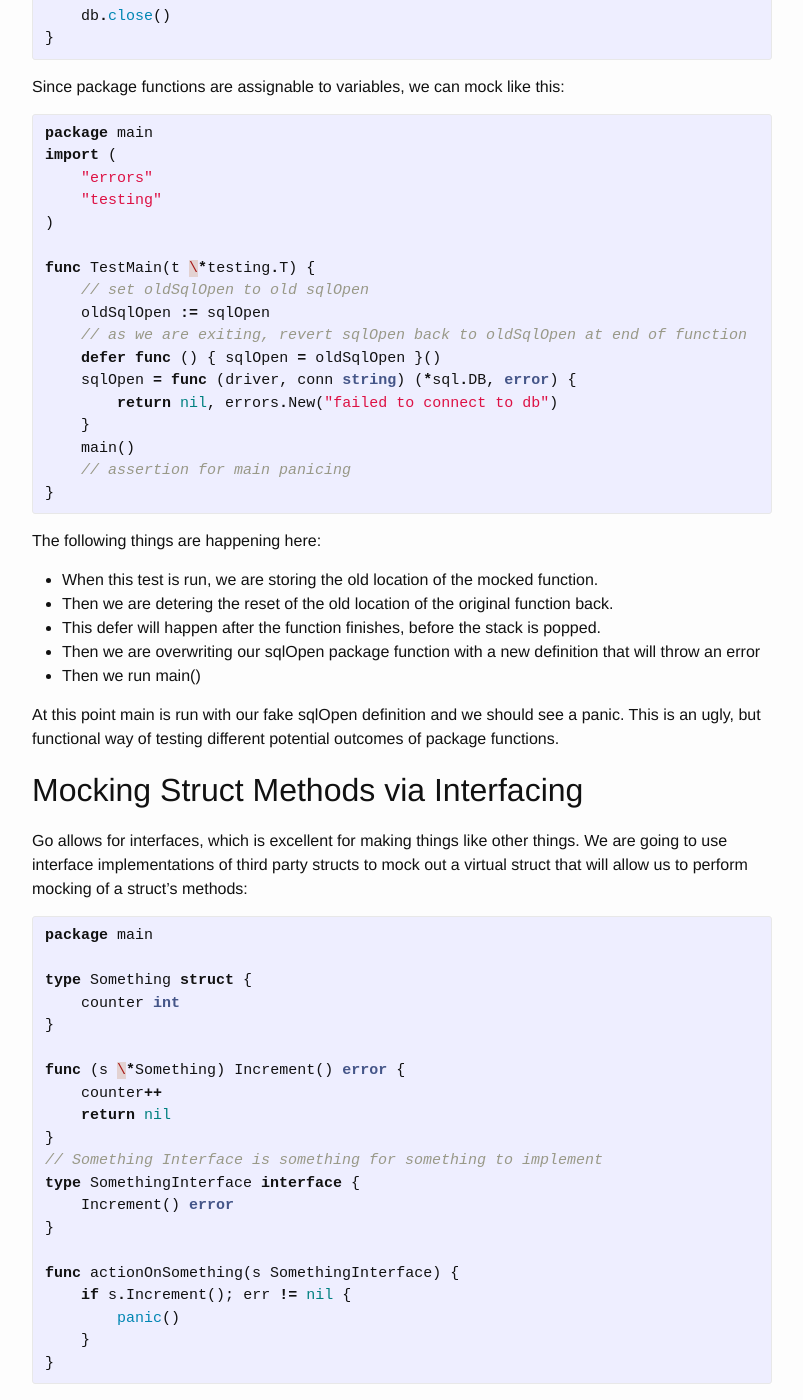
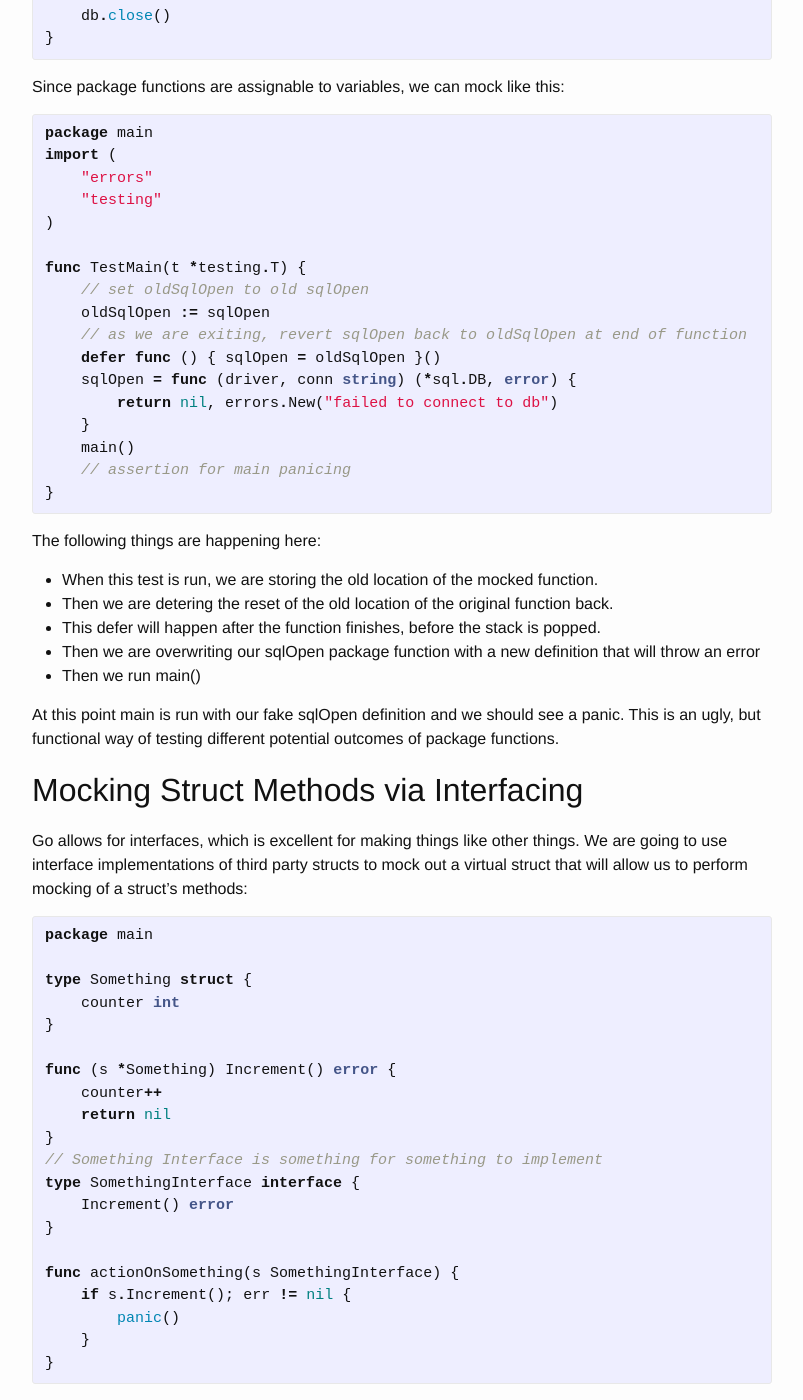
Before and after one commit to husobee/husobee.github.io, a Jekyll site: the page built from _posts/2015-06-08-golang-unit-testing.markdown, in a window 1280 px wide and 1400 px high, scrolled down 766 px. Shown: the whole window, without its empty margins (238-1041 px from the left). Built offline with Jekyll 4.4.1, drawn with Linux system fonts in a browser that asks for light colours.

```diff
--- a/_posts/2015-06-08-golang-unit-testing.markdown
+++ b/_posts/2015-06-08-golang-unit-testing.markdown
@@ -46,7 +46,7 @@ import (
     "testing"
 )
 
-func TestMain(t \*testing.T) {
+func TestMain(t *testing.T) {
     // set oldSqlOpen to old sqlOpen
     oldSqlOpen := sqlOpen
     // as we are exiting, revert sqlOpen back to oldSqlOpen at end of function
@@ -83,7 +83,7 @@ type Something struct {
     counter int
 }
 
-func (s \*Something) Increment() error {
+func (s *Something) Increment() error {
     counter++
     return nil
 }
@@ -119,7 +119,7 @@ type MockSomething struct {
 
 //Increment will check to see if we have a defined mockIncrement,
 // otherwise return success happy path
-func (s \*MockSomething) Increment() error {
+func (s *MockSomething) Increment() error {
     if s.mockIncrement != nil {
         return s.mockIncrement()
     }
@@ -127,7 +127,7 @@ func (s \*MockSomething) Increment() error {
 }
 
 
-func TestActionOnSomething (t \*testing.T) {
+func TestActionOnSomething (t *testing.T) {
     // create a MockSomething, we will use as a drop in replacement
     // of Something in our function call we are trying to test
     ms := &MockSomething{
```
